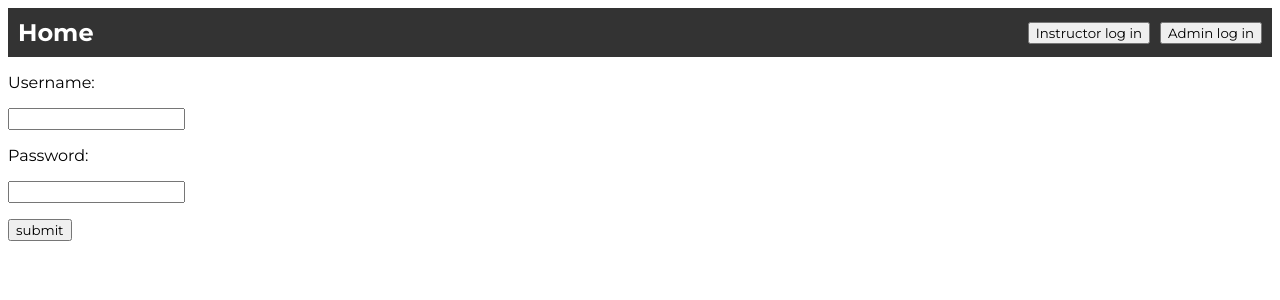
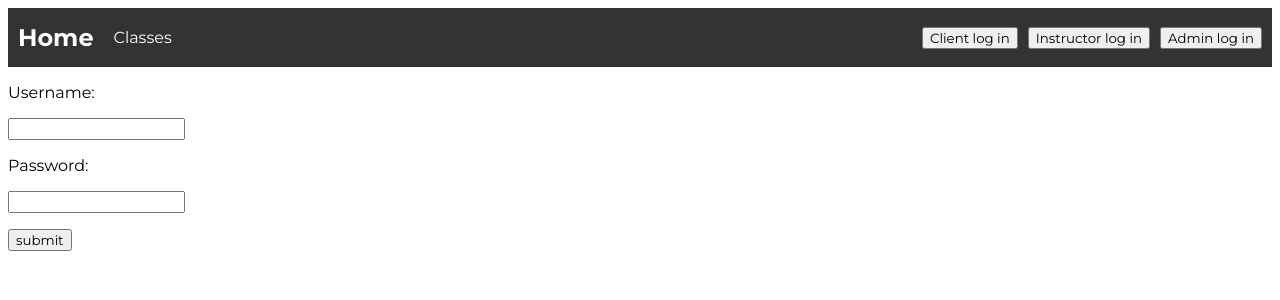
Before and after one commit to DavidFlores2803/soen342project, a Flask app: page /admin_login in a window 1280 px wide. Shown: the top 300 px of the page. Run offline with Flask 3, Linux system fonts and the light colour scheme; parts of the project's set-up code (start-up, migrations or seed data) failed here and were passed over; some web fonts are replaced.

Commit message:
Added client login

```diff
--- a/code/main.py
+++ b/code/main.py
@@ -21,6 +21,30 @@ classes_offered_list = list()
 @app.route("/")
 def home():
     return render_template("index.html")
+
+@app.route("/client_login", methods=["POST", "GET"])
+def client_login():
+    if request.method == "POST":
+        username = request.form["username"]
+        password = request.form["password"]
+        name = request.form["name"]
+        number = request.form["number"]
+        age = request.form["age"]
+
+        session["currentAccount"] = {
+            "username": username,
+            "password": password,
+            "name": name,
+            "number": number,
+            "age": age
+        }
+
+        session["accountType"] = CLIENT
+
+        #TODO redirect to user page instead
+        return redirect(url_for("home"))
+    else:
+        return render_template("client_login.html")
 
 @app.route("/instructor_login", methods=["POST", "GET"])
 def instructor_login():
--- a/code/templates/client_login.html
+++ b/code/templates/client_login.html
@@ -10,7 +10,7 @@
             <p>Phone Number:</p>
             <p><input type="number" name="number"/></p>
             <p>Age:</p>
-            <p><input type="text" name="age"/></p>
+            <p><input type="number" name="age"/></p>
 
             <p><input type="submit" value="submit"/></p>
         </form>
--- a/code/templates/header.html
+++ b/code/templates/header.html
@@ -16,11 +16,11 @@
                     <ul>
                         {% if session.get('accountType') == 'instructor' %}
                             <li><a href="/offerings">Offerings</a></li>
+                            {% endif %}
+                            {% if session.get('accountType') == 'admin' %}
+                            <li><a href="/admin_account">Offerings</a></li>
+                            {% endif %}
                             <li><a href="/classes_offered">Classes</a></li>
-                        {% endif %}
-                        {% if session.get('accountType') == 'admin' %}
-                            <li><a href="/admin_account">Offerings</a></li>
-                        {% endif %}
                     </ul>
                 </div>
                 <div class="right-section">
@@ -32,6 +32,7 @@
                     </p>
                     <a href="{{ url_for('logout') }}"><button>Logout</button></a>
                     {% else %}
+                    <a href="/client_login"><button>Client log in</button></a>
                     <a href="/instructor_login"><button>Instructor log in</button></a>
                     <a href="/admin_login"><button>Admin log in</button></a>
                     {% endif %}
```
